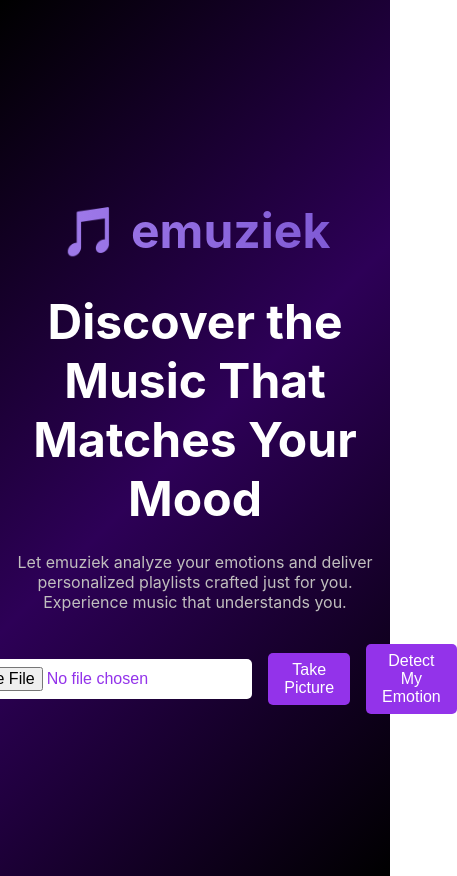
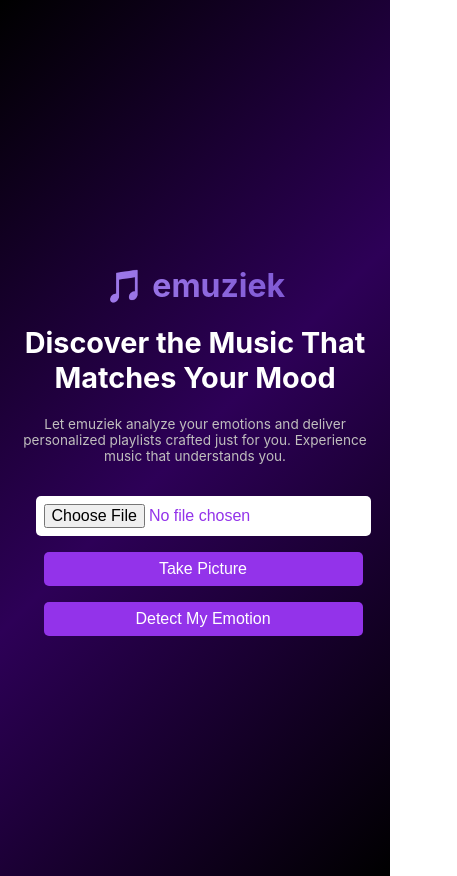
Before and after one commit to CarolDsillva/Emotion-based-music-recommendation-system, a React (Create React App) app in the folder fer/: page / in a window 390 px wide. Shown: the whole page, 457 px wide, since content can reach past the window. Built offline with nearby package versions, Linux system fonts and the light colour scheme.

Commit message:
Frontend Changes

```diff
--- a/fer/src/components/LandingPage.css
+++ b/fer/src/components/LandingPage.css
@@ -3,9 +3,10 @@
     flex-direction: column;
     align-items: center;
     justify-content: center;
-    height: 100vh;
-    /* background-color: black; */
+    min-height: 100vh; /* Ensure it takes at least the full viewport height */
     background: linear-gradient(135deg, #000, #2d0057, #000);
+    background-size: cover; /* Make sure the background covers the entire viewport */
+    background-position: center; /* Center the background */
     color: white;
     text-align: center;
     padding: 1rem;
@@ -17,12 +18,12 @@
 }
 
 .sub-text {
-    font-size: 1rem; /* Fixed the space issue here as well */
+    font-size: 1rem;
     margin-bottom: 2rem;
     color: #c0bebe;
 }
 
-h2{
+h2 {
     font-size: 3rem;
     font-weight: bold;
     margin-bottom: 0rem;
@@ -32,12 +33,13 @@ h2{
     text-fill-color: transparent;
 }
 
-
-
+/* Upload container */
 .upload-container {
     display: flex;
     gap: 1rem;
     align-items: center;
+    flex-wrap: wrap;
+    justify-content: center;
 }
 
 input[type="file"] {
@@ -47,6 +49,8 @@ input[type="file"] {
     color: #9333EA;
     font-size: 1rem;
     cursor: pointer;
+    width: 100%;
+    max-width: 250px;
 }
 
 button {
@@ -58,6 +62,8 @@ button {
     background-color: #9333EA;
     color: white;
     transition: background-color 0.3s;
+    width: 100%;
+    max-width: 250px;
 }
 
 button:hover {
@@ -81,8 +87,59 @@ button:hover {
 button.capture {
     background-color: #28a745;
 }
+
+/* Error message styling */
 .error-message {
     color: #f87171;
     margin-top: 1rem;
     font-size: 1rem;
-  }
+}
+
+/* Responsive Styles for Mobile and Tablets */
+@media (max-width: 768px) {
+    .hero-text {
+        font-size: 2rem;
+    }
+
+    .sub-text {
+        font-size: 0.9rem;
+    }
+
+    h2 {
+        font-size: 2.5rem;
+    }
+
+    .landing-container {
+        height: auto; /* Allow content to scroll on small screens */
+    }
+
+    .upload-container {
+        flex-direction: column;
+        gap: 1rem;
+    }
+
+    input[type="file"], button {
+        width: 100%;
+        max-width: none;
+    }
+
+    .video-preview {
+        width: 250px;
+        height: 250px;
+    }
+}
+
+/* Extra small devices (portrait phones, less than 576px) */
+@media (max-width: 576px) {
+    .hero-text {
+        font-size: 1.8rem;
+    }
+
+    .sub-text {
+        font-size: 0.85rem;
+    }
+
+    h2 {
+        font-size: 2rem;
+    }
+}
```
